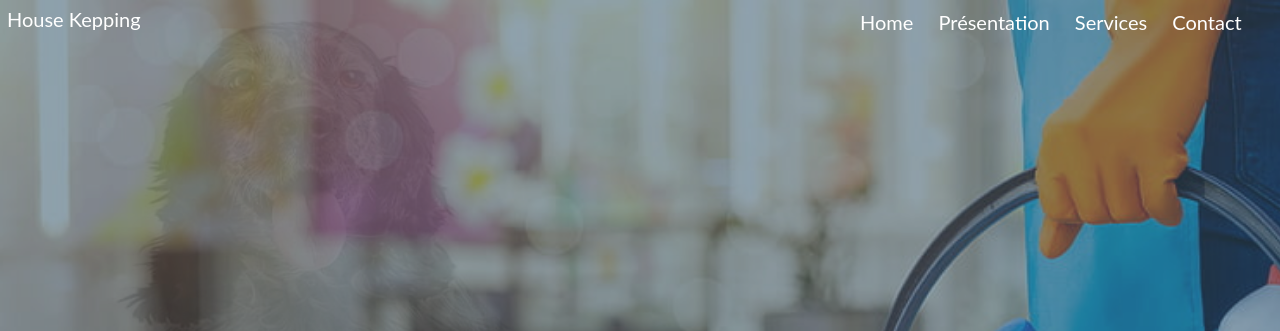
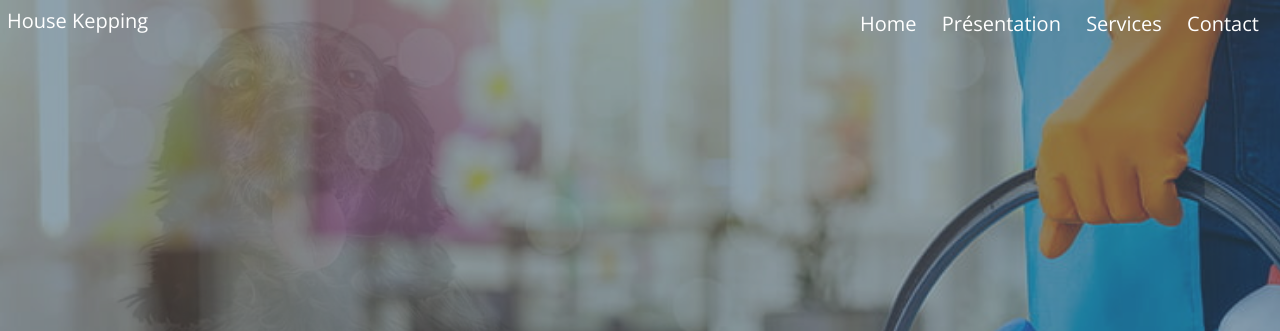
Before and after one commit to patient-kasongo/house_keeping, a plain HTML site: page index.html in a window 1280 px wide. Shown: the top 331 px of the page. Drawn offline with nearby package versions, Linux system fonts and the light colour scheme.

Commit message:
add fonts

```diff
--- a/asset/style/style.css
+++ b/asset/style/style.css
@@ -1,3 +1,4 @@
+@import url('https://fonts.googleapis.com/css2?family=Open+Sans:ital,wght@0,300;1,300&display=swap');
  :root{
      --primary:#133C55;
      --secondary:#386FA4;
@@ -13,7 +14,7 @@ html{
 *,body{
     margin: 0;
     box-sizing: border-box;
-    font-family: "Lato", sans-serif;
+    font-family: "Open Sans", sans-serif;
     font-size:20px;
     overflow-x: hidden;
 
```
